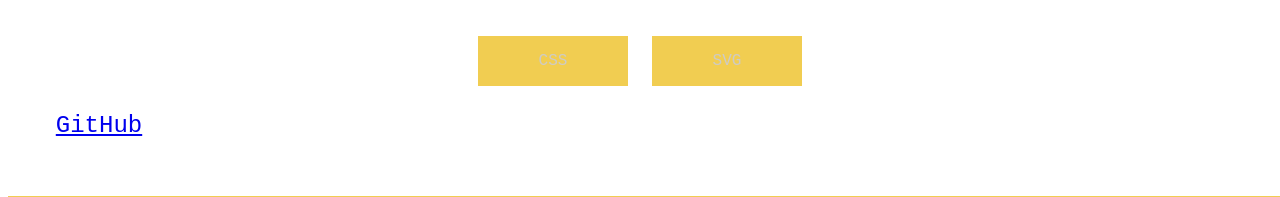
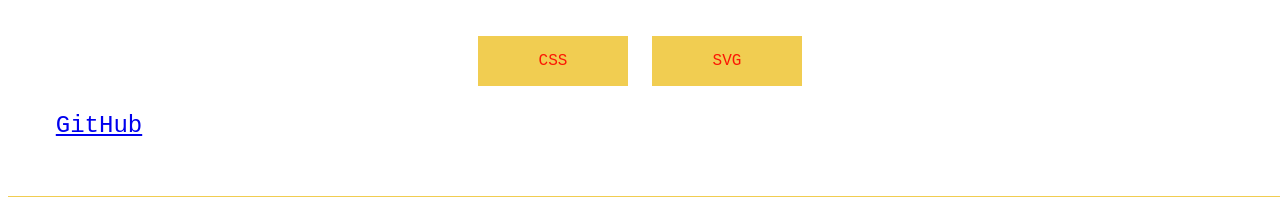
Before and after one commit to LanceVaflor/webanimation-portfolio, a PHP site: page / in a window 1280 px wide. Shown: the top 197 px of the page. Run offline with PHP 8.4, Linux system fonts and the light colour scheme.

Commit message:
Update style.css

```diff
--- a/style.css
+++ b/style.css
@@ -41,7 +41,7 @@ background-color: #FFFFFF;
 
 .dropbtn {
     background-color: #F1CD51;
-    color: #CDCBC7;
+    color: #FB1704;
     padding: 16px;
     height: 50px;
     width: 150px;
```
